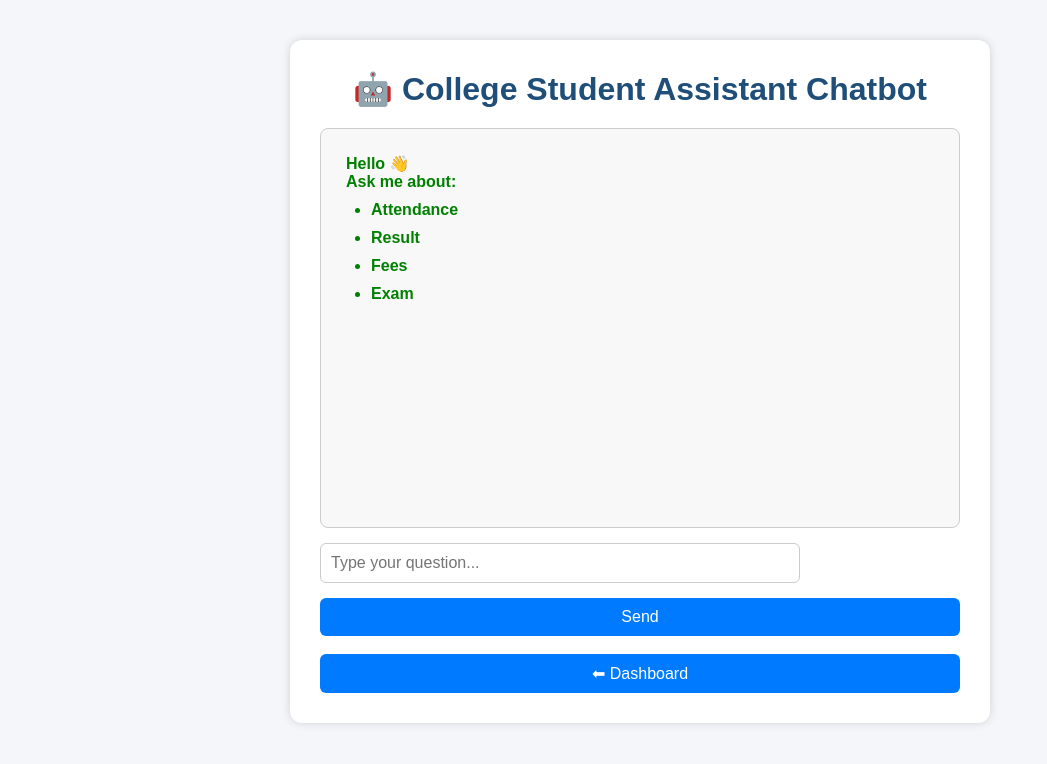
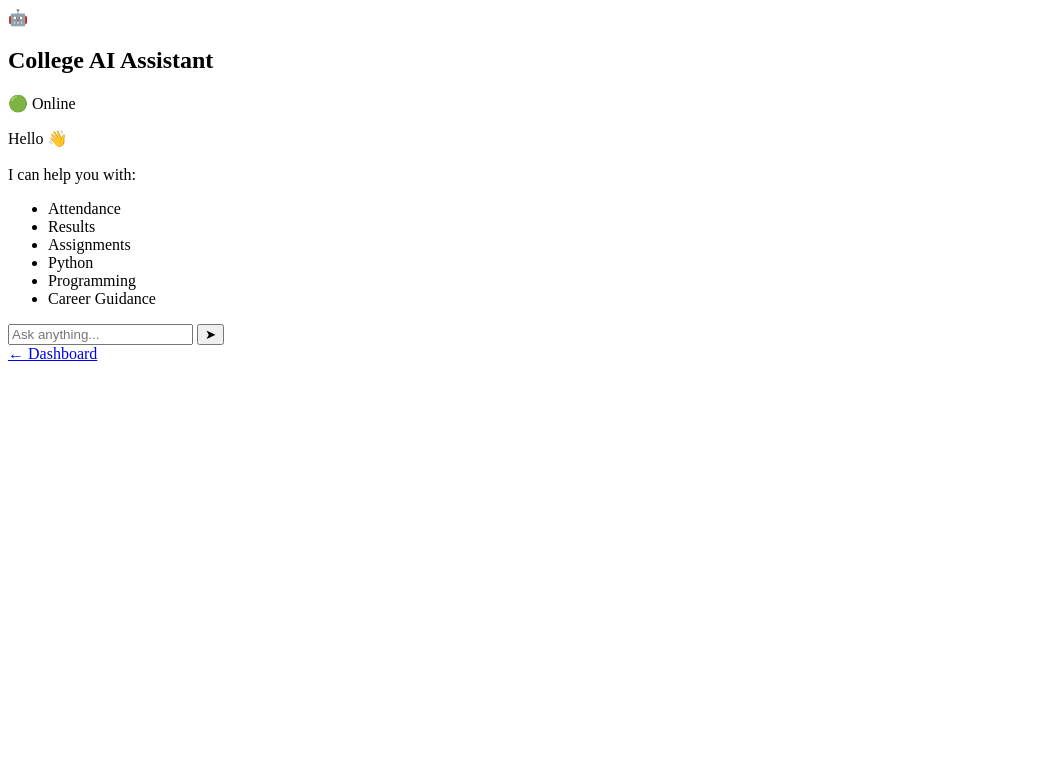
Before and after one commit to raja18054/Collegestudentchatbot, a Python web app: template templates/chatbot.html in a window 1280 px wide. Shown: the top 764 px of the page, without its empty margins (0-1047 px from the left). Run offline with Jinja, Linux system fonts and the light colour scheme; the template is opened without the code that fills it, so the values that code supplies are empty.

Commit message:
Refactor chatbot HTML structure and styles

```diff
--- a/templates/chatbot.html
+++ b/templates/chatbot.html
@@ -1,122 +1,92 @@
 <!DOCTYPE html>
-<html lang="en">
+<html>
 <head>
 <meta charset="UTF-8">
 <meta name="viewport" content="width=device-width, initial-scale=1.0">
-<title>College AI Chatbot</title>
 
-<link rel="stylesheet" href="{{ url_for('static', filename='style.css') }}">
+<title>College AI Assistant</title>
 
-<style>
-.chat-box{
-height:400px;
-border:1px solid #ccc;
-padding:15px;
-overflow-y:auto;
-margin-bottom:15px;
-background:#f8f8f8;
-}
+<link rel="stylesheet" href="{{ url_for('static', filename='chatbot.css') }}">
+<script src="https://code.jquery.com/jquery-3.7.1.min.js"></script>
+</head>
 
-.user{
-text-align:right;
-color:blue;
-margin:10px;
-}
-
-.bot{
-text-align:left;
-color:green;
-margin:10px;
-}
-
-input{
-width:75%;
-padding:10px;
-}
-
-button{
-padding:10px 20px;
-cursor:pointer;
-}
-</style>
-
-</head>
 <body>
 
-<div class="container">
+<div class="chat-container">
 
-<h1>🤖 College Student Assistant Chatbot</h1>
+<div class="header">
 
-<div class="chat-box" id="chatBox">
+<div class="avatar">🤖</div>
 
-<div class="bot">
-Hello 👋<br>
-Ask me about:
-<ul>
-<li>Attendance</li>
-<li>Result</li>
-<li>Fees</li>
-<li>Exam</li>
-</ul>
+<div>
+
+<h2>College AI Assistant</h2>
+
+<p>🟢 Online</p>
+
 </div>
 
 </div>
 
+<div id="chat-box">
+
+<div class="bot message">
+
+Hello 👋<br><br>
+
+I can help you with:
+
+<ul>
+
+<li>Attendance</li>
+
+<li>Results</li>
+
+<li>Assignments</li>
+
+<li>Python</li>
+
+<li>Programming</li>
+
+<li>Career Guidance</li>
+
+</ul>
+
+</div>
+
+</div>
+
+<div id="typing" style="display:none">
+
+  AI is typing...
+
+</div>
+
+<div class="input-area">
+
 <input
 type="text"
 id="message"
-placeholder="Type your question..."
+placeholder="Ask anything..."
 >
 
-<button onclick="sendMessage()">Send</button>
+<button id="send">
 
-<br><br>
+➤
 
-<a href="/dashboard">
-<button>⬅ Dashboard</button>
+</button>
+
+</div>
+
+<a href="/dashboard" class="back">
+
+← Dashboard
+
 </a>
 
 </div>
 
-<script>
-
-function sendMessage(){
-
-let message=document.getElementById("message").value;
-
-if(message=="") return;
-
-let chat=document.getElementById("chatBox");
-
-chat.innerHTML += "<div class='user'>"+message+"</div>";
-
-fetch("/get_reply",{
-
-method:"POST",
-
-headers:{
-"Content-Type":"application/x-www-form-urlencoded"
-},
-
-body:"message="+encodeURIComponent(message)
-
-})
-
-.then(res=>res.json())
-
-.then(data=>{
-
-chat.innerHTML += "<div class='bot'>"+data.reply+"</div>";
-
-document.getElementById("message").value="";
-
-chat.scrollTop=chat.scrollHeight;
-
-});
-
-}
-
-</script>
+<script src="{{ url_for('static', filename='chatbot.js') }}"></script>
 
 </body>
 </html>
```
